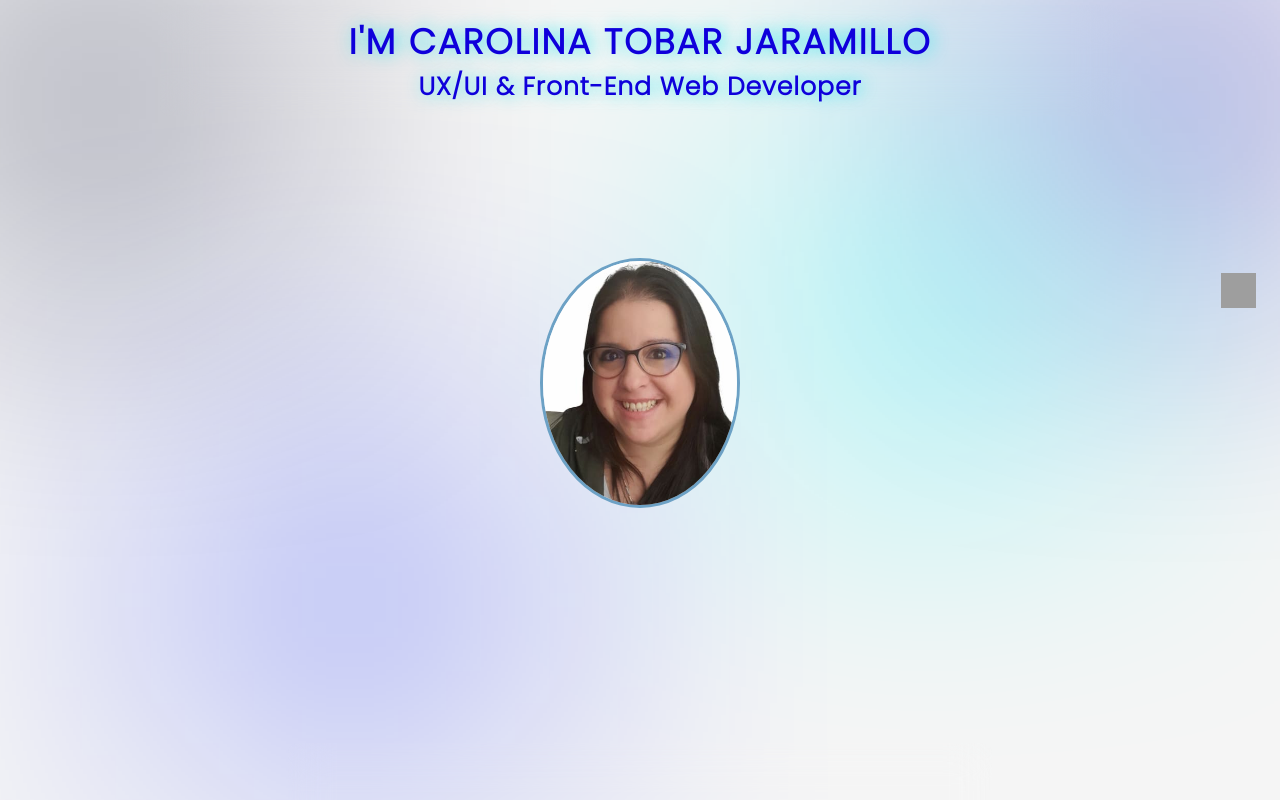
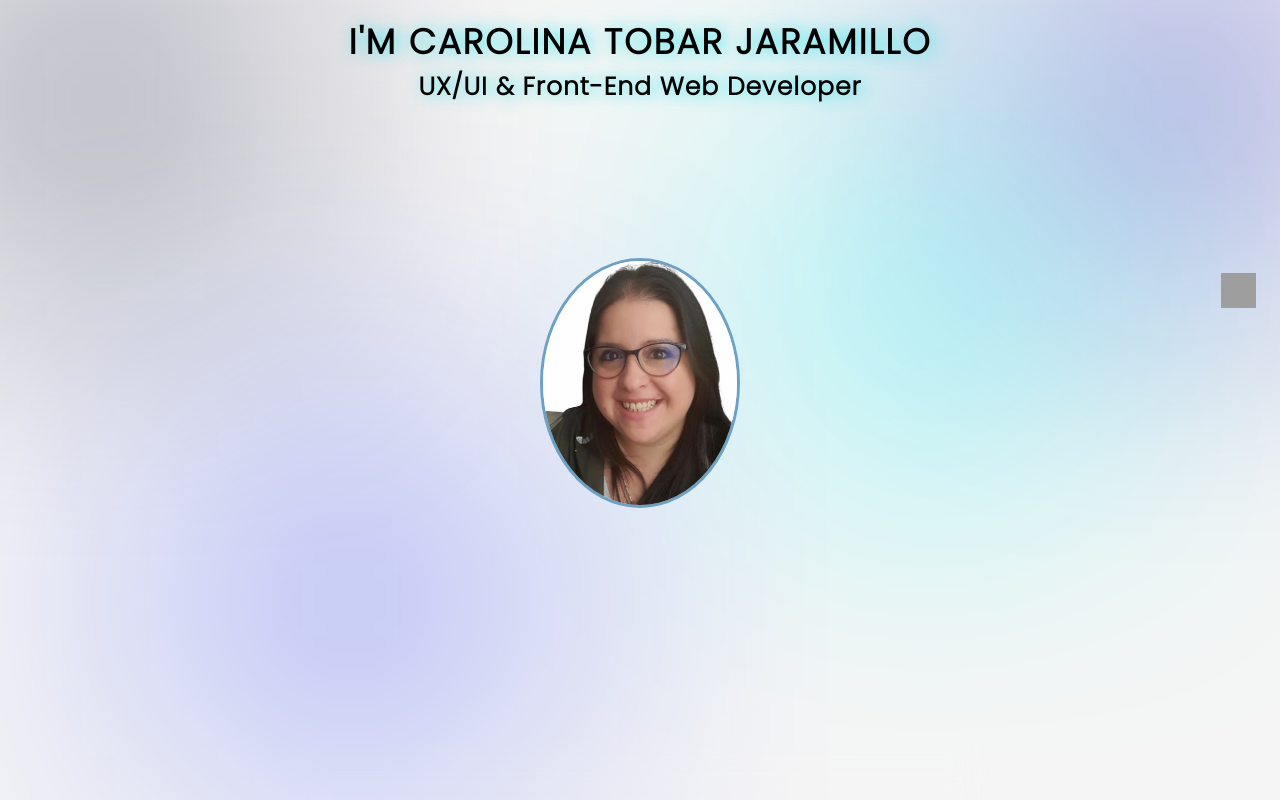
Before and after one commit to carotobarj/carotobarj-s-portfolio, a React (Vite) app: page / in a window 1280 px wide. Shown: the top 800 px of the page. Built offline with nearby package versions, Linux system fonts and the light colour scheme; grey boxes are pictures that could not be loaded.

Commit message:
cambio color fuente

```diff
--- a/src/components/Contact/Contact.css
+++ b/src/components/Contact/Contact.css
@@ -15,7 +15,6 @@
   font-family: Poppins;
   text-transform: uppercase;
   font-weight: 400;
-  color: var(--color-pri);
   text-shadow: 3px 0px 17px rgba(6,227,233,0.79);
 }
 
@@ -91,7 +90,6 @@
     font-family: Poppins;
     font-weight: 400;
     text-transform: uppercase;
-    color: var(--color-pri);
   text-shadow: 3px 0px 17px rgba(6,227,233,0.79);
   }
 
@@ -165,7 +163,6 @@
     font-family: Poppins;
     font-weight: 400;
     text-transform: uppercase;
-    color: var(--color-pri);
   text-shadow: 3px 0px 17px rgba(6,227,233,0.79);
   }
 
@@ -239,7 +236,6 @@
     font-family: Poppins;
     font-weight: 400;
     text-transform: uppercase;
-    color: var(--color-pri);
   text-shadow: 3px 0px 17px rgba(6,227,233,0.79);
   }
 
@@ -313,7 +309,6 @@
     font-family: Poppins;
     font-weight: 400;
     text-transform: uppercase;
-    color: var(--color-pri);
   text-shadow: 3px 0px 17px rgba(6,227,233,0.79);
   }
 
--- a/src/style.css
+++ b/src/style.css
@@ -6,7 +6,7 @@
   padding: 0;
   box-sizing: border-box;
   text-decoration: none;
-  color: rgb(15, 0, 219);
+  color: rgb(0, 0, 0);
   font-weight: bolder;
   z-index: 1;
 }
```
